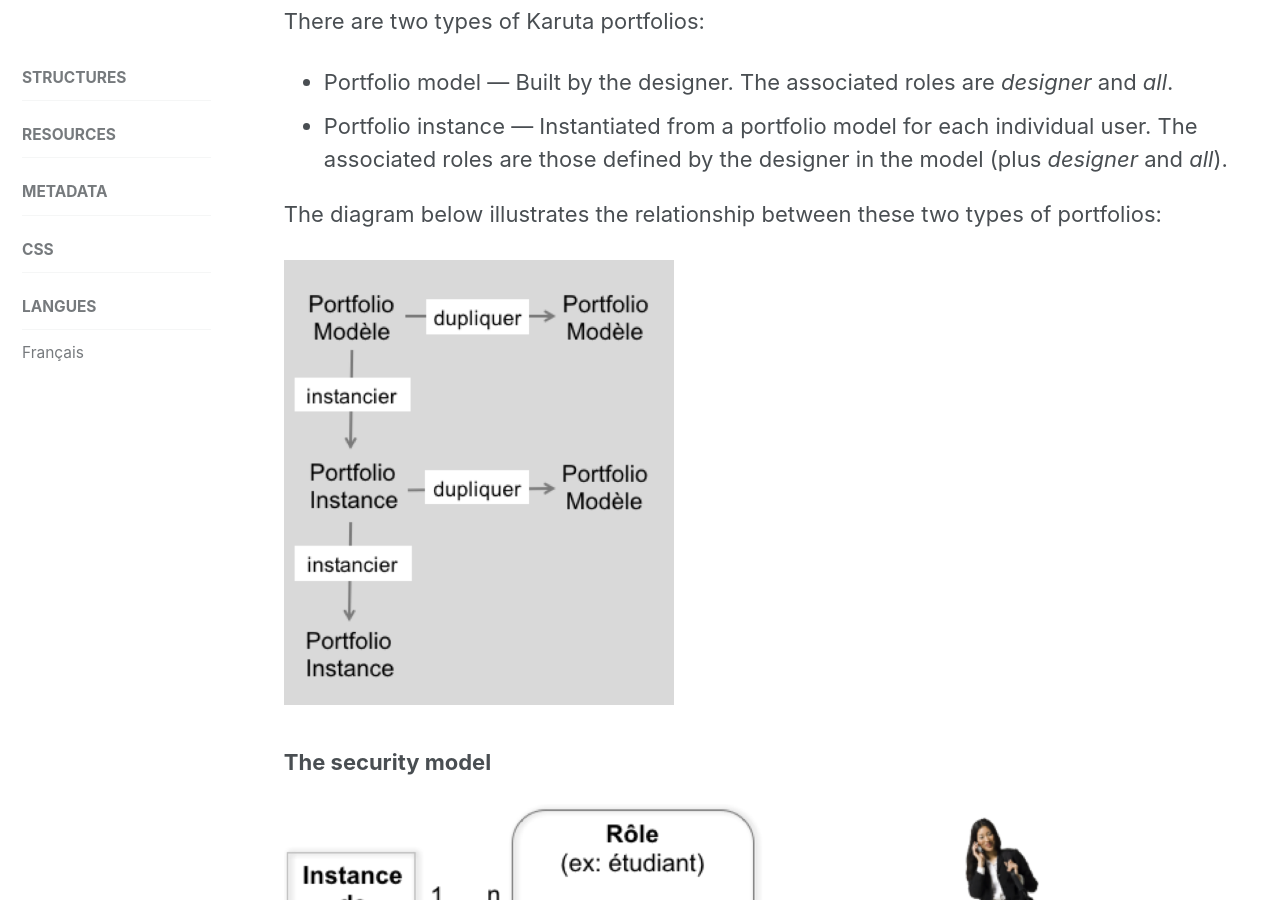
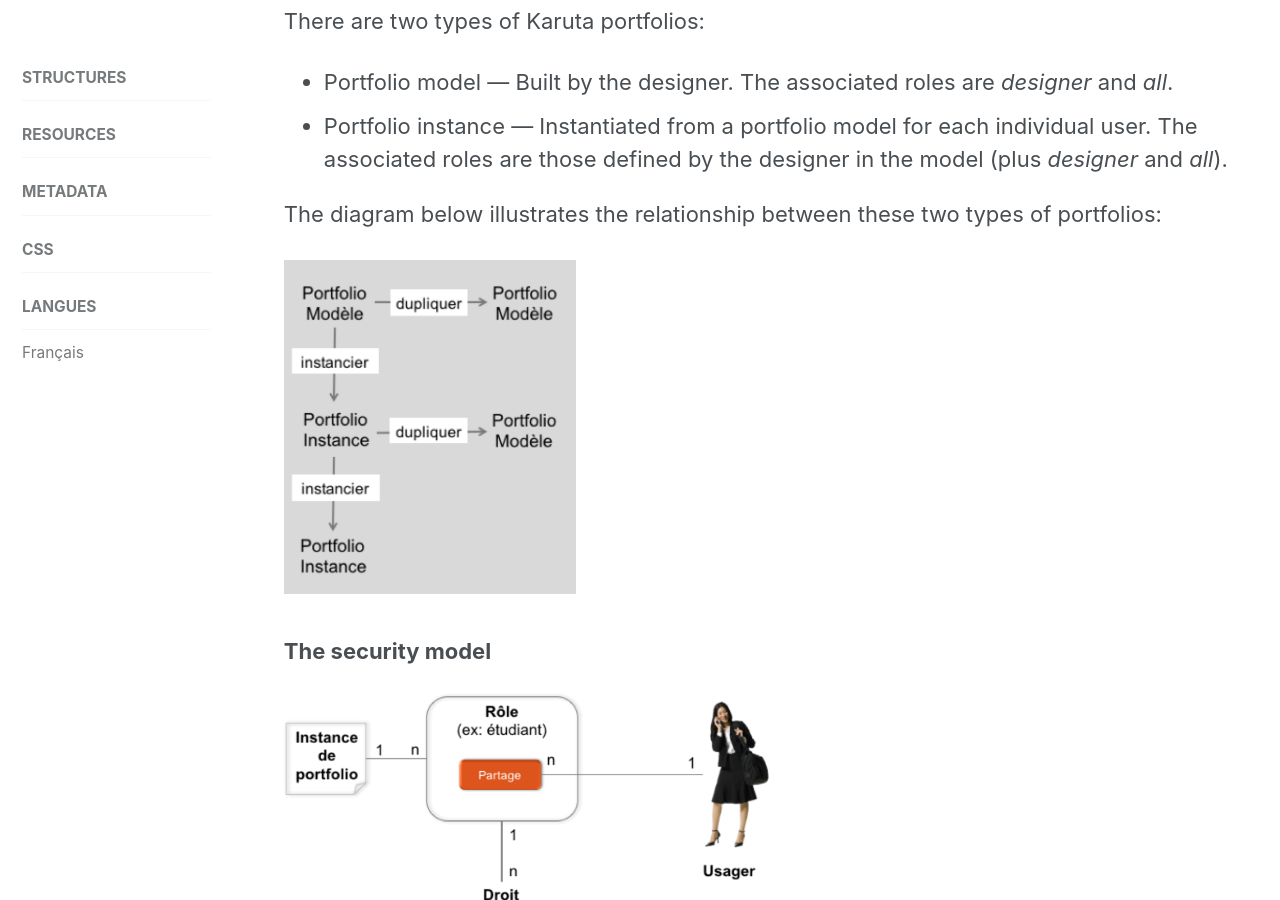
Before and after one commit to karutaproject/karuta-frontend-documentation, a Jekyll site: the page built from _pages/portfolio_en.html, in a window 1280 px wide and 900 px high, scrolled down 2578 px. Built offline with Jekyll 4.4.1, drawn with Linux system fonts in a browser that asks for light colours.

Commit message:
Taille images

```diff
--- a/_pages/portfolio_en.html
+++ b/_pages/portfolio_en.html
@@ -90,10 +90,10 @@
 </li>
 </ul>
 <p>The diagram below illustrates the relationship between these two types of portfolios:</p>
-<img src='../assets/img/modele-instance1.png' width='40%'/>
+<img src='../assets/img/modele-instance1.png' width='30%'/>
 <h3>The security model</h3>
 <p></p>
-<img src='../assets/img/modele-securite.png' width='80%'/>
+<img src='../assets/img/modele-securite.png' width='50%'/>
 <ul>
 	<li>A portfolio has associated roles.</li>
 	<li>A role has associated permissions (read, write, submit, etc.) for each of the portfolio
@@ -101,11 +101,11 @@
 	</li>
 	<li>Sharing a portfolio is done by associating a user and a role.</li>
 </ul>
-<img src='../assets/img/partage.png' width='80%'/>
+<img src='../assets/img/partage.png' width='60%'/>
 
 <h3>Simulation of the custom roles by the designer</h3>
 <p>
 	From the portfolio model, the designer may (and should!) simulate the various roles created
 	for the portfolio users.
 </p>
-<img src='../assets/img/simulation-roles.png' width='80%'/>
+<img src='../assets/img/simulation-roles.png' width='60%'/>
```
